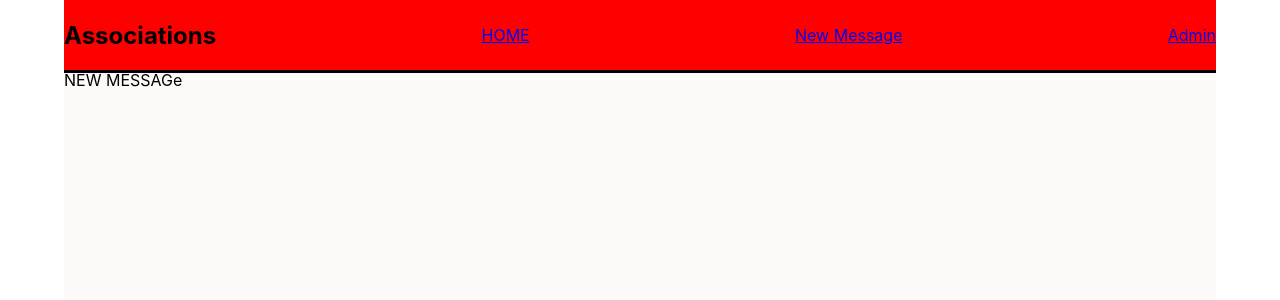
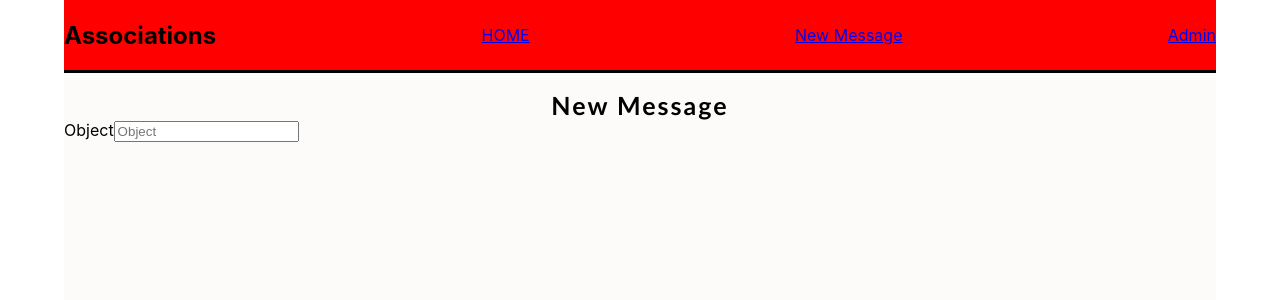
Before and after one commit to WalidBellili/association-frontEnd, a React (Create React App) app: page /new-message in a window 1280 px wide. Shown: the top 300 px of the page. Built offline with nearby package versions, Linux system fonts and the light colour scheme.

Commit message:
component input with props ok

```diff
--- /dev/null
+++ b/src/components/Input.js
@@ -0,0 +1,16 @@
+const Input = ({ label, type, value, placeholder, onChange }) => {
+  return (
+    <div>
+      <label htmlFor="name">{label}</label>
+      <input
+        type={type}
+        onChange={onChange}
+        id="name"
+        value={value}
+        placeholder={placeholder}
+      />
+    </div>
+  );
+};
+
+export default Input;
--- a/src/pages/Association.js
+++ b/src/pages/Association.js
@@ -28,9 +28,6 @@ const Association = () => {
   return (
     <>
       <H2>Association</H2>
-      {/* {association.map((association) => {
-        return <AssociationCard association={association} />;
-      })} */}
       <section className="card singleAsso">
         <h3>{association.name}</h3>
 
--- a/src/pages/NewMessage.js
+++ b/src/pages/NewMessage.js
@@ -1,7 +1,29 @@
-import React from "react";
+import { useState } from "react";
+import H2 from "../components/H2";
+import Input from "../components/Input";
 
-const newMessage = () => {
-  return <div>NEW MESSAGe</div>;
+const NewMessage = () => {
+  const [message, setMessage] = useState("");
+
+  const handleMessage = (e) => {
+    setMessage(e.target.value);
+  };
+  console.log(message);
+
+  return (
+    <>
+      <H2>New Message</H2>
+      <form>
+        <Input
+          onChange={handleMessage}
+          value={message}
+          type="text"
+          label="Object"
+          placeholder="Object"
+        />
+      </form>
+    </>
+  );
 };
 
-export default newMessage;
+export default NewMessage;
```
Also changed, not shown: src/components/Select.js (added, +7 -0 lines).
